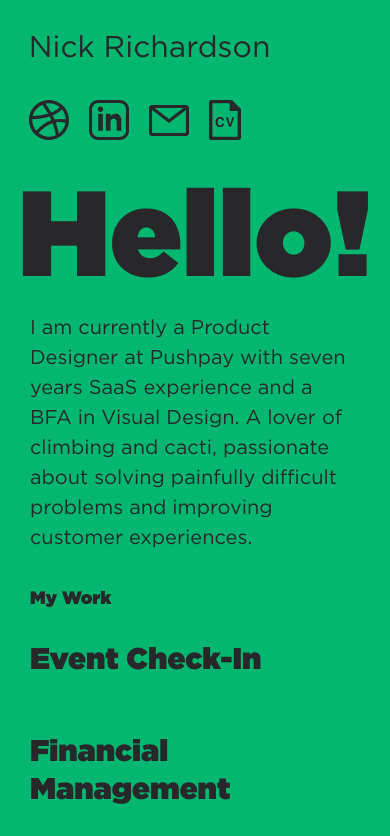
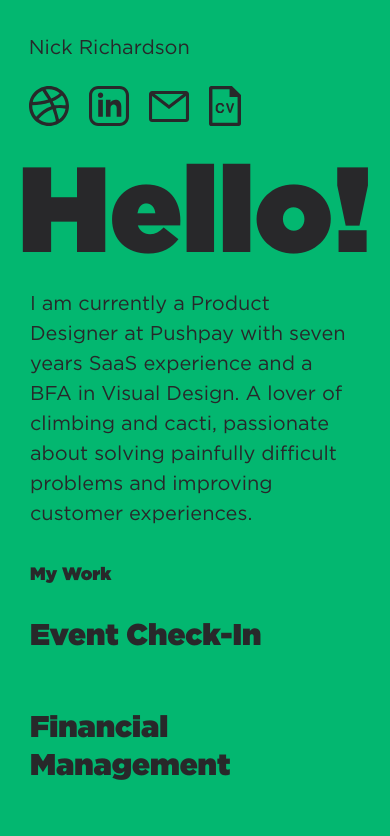
Before and after one commit to bryanszendel/nick-richardson-design, a Gatsby site: page / in a window 390 px wide. Shown: the top 836 px of the page. Built offline with nearby package versions, Linux system fonts and the light colour scheme; Gatsby itself is replaced by a stand-in of ours.

Commit message:
navbar spacing fixed

```diff
--- a/src/styles/landing.scss
+++ b/src/styles/landing.scss
@@ -40,7 +40,7 @@
 @media all and (max-width: 768px) {
   .navbar-items-container {
     width: 92%;
-    margin-top: 30px;
+    margin-top: 20px;
     margin-left: 10px;
     margin-right: 10px;
   }
@@ -59,7 +59,7 @@
 }
 .navbar-text {
   font-family: "Gotham Book";
-  height: 40px;
+  // height: 40px;
   width: 243px;
   color: #28282a;
   font-size: 30px;
@@ -74,8 +74,9 @@
 @media all and (max-width: 768px) {
   .navbar-text {
     width: 92%;
-    margin-left: 10px;
-    margin-right: 10px;
+    font-size: 20px;
+    // margin-left: 10px;
+    // margin-right: 10px;
   }
 }
 .hello-container {
@@ -110,7 +111,7 @@
   }
   .hello-text {
     position: unset;
-    margin-top: 30px;
+    margin-top: 20px;
     margin-left: auto;
     margin-right: auto;
     font-size: 31vw;
```
